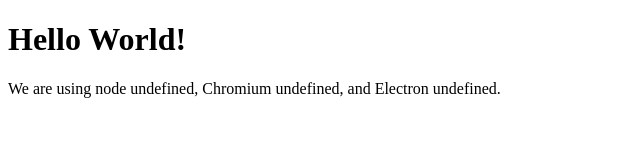
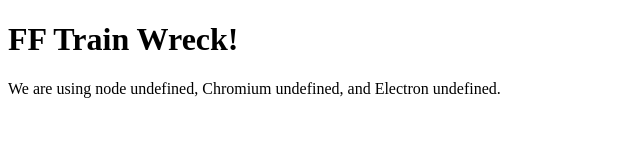
Before and after one commit to jeffkamo/petrichor, an Electron app: page index.html in a window 800 px wide. Shown: the whole page, without its empty margins (0-640 px from the left). Drawn offline with Linux system fonts and the light colour scheme.

Commit message:
Tweak boilerplate
and comment out the game engine for now

```diff
--- a/index.html
+++ b/index.html
@@ -2,10 +2,11 @@
 <html>
   <head>
     <meta charset="UTF-8">
-    <title>Hello World!</title>
+    <title>FF Train Wreck</title>
+    <!--script type="text/javascript" src="engine/game.js"></script-->
   </head>
   <body>
-    <h1>Hello World!</h1>
+    <h1>FF Train Wreck!</h1>
     <!-- All of the Node.js APIs are available in this renderer process. -->
     We are using node <script>document.write(process.versions.node)</script>,
     Chromium <script>document.write(process.versions.chrome)</script>,
```
Also changed, not shown: readme.md.
